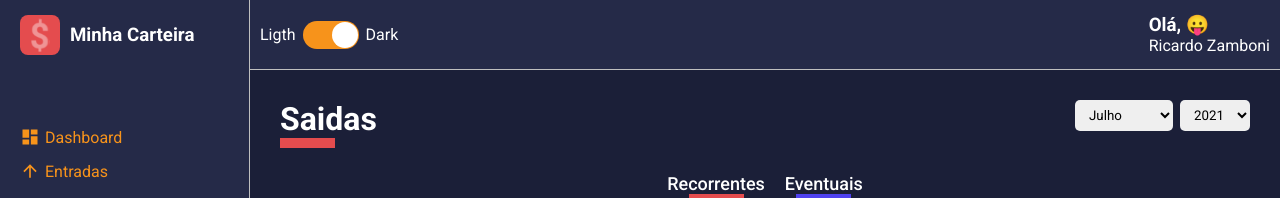
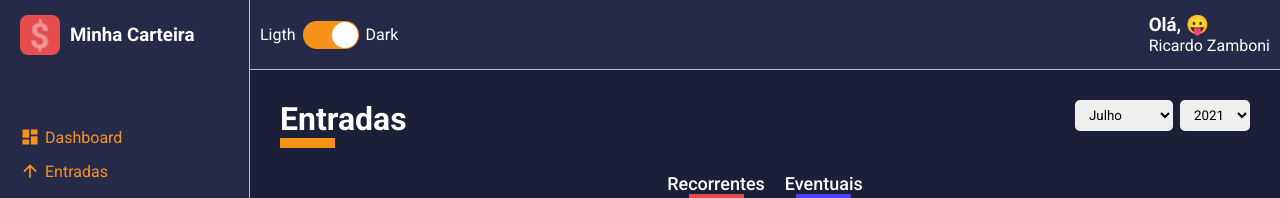
Before and after one commit to Ricmaloy/minha-carteira, a React (Create React App) app: page /list/entry-balance in a window 1280 px wide. Shown: the top 198 px of the page. Built offline with nearby package versions, Linux system fonts and the light colour scheme.

Commit message:
Adicionando Rotas e Navegação da Aplicação

```diff
--- a/package.json
+++ b/package.json
@@ -13,6 +13,7 @@
     "react": "^16.13.1",
     "react-dom": "^16.13.1",
     "react-icons": "^3.11.0",
+    "react-router-dom": "^5.2.0",
     "react-scripts": "3.4.3",
     "react-switch": "^5.0.1",
     "styled-components": "^5.2.0",
@@ -40,6 +41,7 @@
     ]
   },
   "devDependencies": {
+    "@types/react-router-dom": "^5.1.6",
     "@types/styled-components": "^5.1.4"
   }
 }
--- a/src/App.tsx
+++ b/src/App.tsx
@@ -2,19 +2,17 @@
 import { ThemeProvider } from 'styled-components';
 import Layout from './components/Layout';
 import GlobalStyles from './styles/GlobalStyles';
-//import Dashboard from './pages/Dashboard';
-import List from './pages/List';
 
 import dark from './styles/themes/dark';
 import light from './styles/themes/light';
+
+import Routes from './routes';
 
 const App: React.FC = () => {
     return (
         <ThemeProvider theme={dark}>
             <GlobalStyles/>
-            <Layout>
-                <List/>
-            </Layout>
+            <Routes/>
         </ThemeProvider>
     );
 }
--- a/src/components/Aside/index.tsx
+++ b/src/components/Aside/index.tsx
@@ -13,15 +13,15 @@
             </Header>
 
             <MenuContainer>
-                <MenuItemLink href="#">
+                <MenuItemLink href="/dashboard">
                     <MdDashboard/>
                     Dashboard
                 </MenuItemLink>
-                <MenuItemLink href="#">
+                <MenuItemLink href="/list/entry-balance">
                     <MdArrowUpward/>
                     Entradas
                 </MenuItemLink>
-                <MenuItemLink href="#">
+                <MenuItemLink href="/list/exit-balance">
                     <MdArrowDownward/>
                     Saidas
                 </MenuItemLink>
--- a/src/components/SelectInput/index.tsx
+++ b/src/components/SelectInput/index.tsx
@@ -15,7 +15,12 @@
             <select>
                 {
                     options.map(option => (
-                        <option value={option.value}>{option.label}</option>
+                        <option
+                        key={option.value}
+                        value={option.value}
+                        >
+                            {option.label}
+                        </option>
                     ))
                 }
             </select>
--- a/src/pages/List/index.tsx
+++ b/src/pages/List/index.tsx
@@ -1,11 +1,29 @@
-import React from 'react';
-
+import React, {useMemo} from 'react';
 import ContentHeader from '../../components/ContentHeader';
 import SelectInput from '../../components/SelectInput';
 import HistoryFinanceCard from '../../components/HistoryFinanceCard';
 import { Container, Content, Filters } from './styles';
 
-const List: React.FC = () => {
+interface IRouteParams {
+    match: {
+        params: {
+            type: string,
+        }
+    }
+}
+
+const List: React.FC<IRouteParams> = ( {match} ) => {
+
+    const { type } = match.params;
+
+    const title = useMemo( () => {
+        return type === 'entry-balance' ? 'Entradas' : 'Saídas'
+    }, [type]);
+
+    const lineColor = useMemo( () => {
+        return type === 'entry-balance' ? '#F7931B' : '#E44C4E'
+    }, [type]);
+
 
     const months = [
         {value: 7, label: 'Julho' },
@@ -21,7 +39,7 @@
 
     return (
         <Container>
-            <ContentHeader title="Saidas" lineColor="#E44C4E">
+            <ContentHeader title={title} lineColor={lineColor}>
                 <SelectInput options={months}/>
                 <SelectInput options={years}/>
             </ContentHeader>
--- /dev/null
+++ b/src/routes/app.routes.tsx
@@ -0,0 +1,17 @@
+import React from 'react';
+import { Switch, Route } from 'react-router-dom';
+
+import Layout from '../components/Layout';
+import Dashboard from '../pages/Dashboard';
+import List from '../pages/List';
+
+const AppRoutes: React.FC = () => (
+    <Layout>
+        <Switch>
+            <Route path="/dashboard" exact component={Dashboard} />
+            <Route path="/list/:type" exact component={List} />
+        </Switch>
+    </Layout>
+);
+
+export default AppRoutes;
--- /dev/null
+++ b/src/routes/index.tsx
@@ -0,0 +1,11 @@
+import React from 'react';
+import { BrowserRouter } from 'react-router-dom';
+import App from './app.routes';
+
+const Routes: React.FC = ( ) => (
+    <BrowserRouter>
+        <App/>
+    </BrowserRouter>
+);
+
+export default Routes;
```
Also changed, not shown: 1 other file (tests, documents, lock files or other folders).
